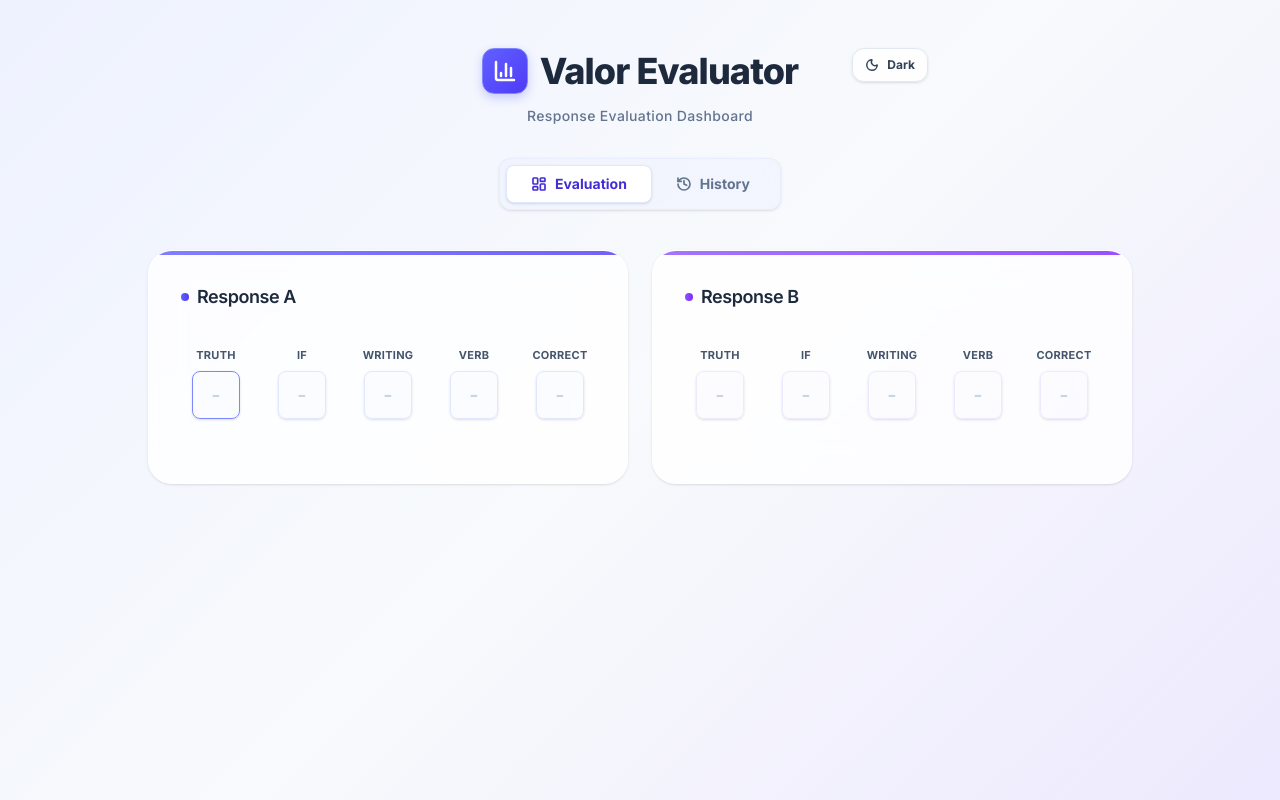
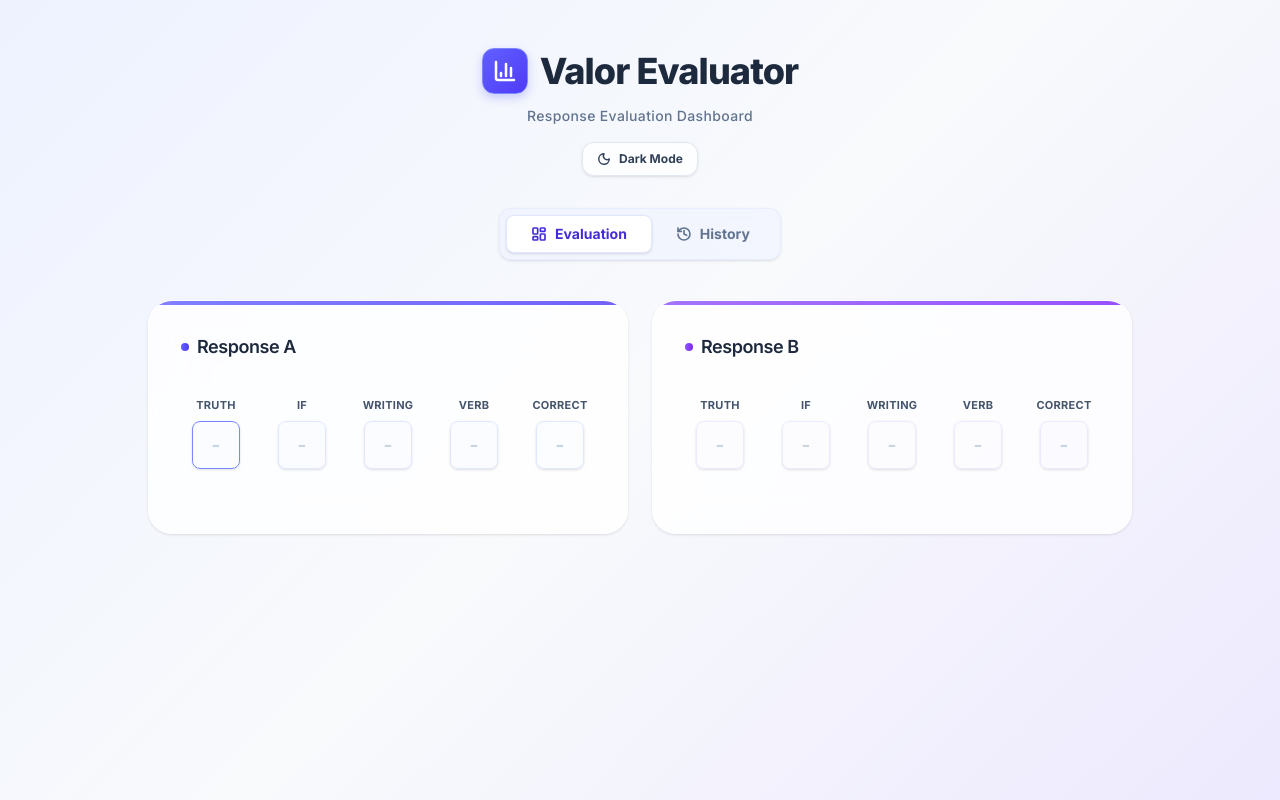
Before and after one commit to Satyendra0007/valor-evaluator, a React (Vite) app: page / in a window 1280 px wide. Built offline with nearby package versions, Linux system fonts and the light colour scheme.

Commit message:
fixed dark mode button overlap issue

```diff
--- a/src/App.jsx
+++ b/src/App.jsx
@@ -74,16 +74,7 @@ export default function App() {
 
   return (
     <div className="p-4 sm:p-6 lg:p-8 w-full max-w-6xl mx-auto flex flex-col items-center text-slate-900 transition-colors dark:text-slate-100">
-      <div className="text-center mb-8 w-full max-w-xl px-4 mt-4 relative">
-        <button
-          onClick={() => setTheme((prev) => (prev === "light" ? "dark" : "light"))}
-          className="absolute right-0 top-0 inline-flex items-center gap-2 rounded-xl border border-slate-200 bg-white/80 px-3 py-2 text-xs font-bold text-slate-700 shadow-sm backdrop-blur-md transition-all hover:border-slate-300 hover:bg-white dark:border-slate-700 dark:bg-slate-900/70 dark:text-slate-100 dark:hover:border-slate-600 dark:hover:bg-slate-900"
-          aria-label={`Switch to ${theme === "light" ? "dark" : "light"} mode`}
-        >
-          {theme === "light" ? <Moon size={14} strokeWidth={2.5} /> : <Sun size={14} strokeWidth={2.5} />}
-          {theme === "light" ? "Dark" : "Light"}
-        </button>
-
+      <div className="text-center mb-4 md:mb-8 w-full max-w-xl px-4 mt-4">
         <h1 className="text-3xl sm:text-4xl font-extrabold mb-3 flex items-center justify-center gap-3 text-slate-800 tracking-tight dark:text-slate-100">
           <div className="bg-gradient-to-br from-indigo-500 to-indigo-600 p-2 sm:p-2.5 rounded-xl shadow-[0_4px_10px_rgb(99,102,241,0.3)] border border-indigo-400">
             <BarChart3 size={24} className="text-white" strokeWidth={2.5} />
@@ -93,6 +84,16 @@ export default function App() {
         <p className="text-sm text-slate-500 font-medium tracking-wide dark:text-slate-400">
           Response Evaluation Dashboard
         </p>
+        <div className="mt-4 flex justify-center">
+          <button
+            onClick={() => setTheme((prev) => (prev === "light" ? "dark" : "light"))}
+            className="inline-flex items-center gap-2 rounded-xl border border-slate-200 bg-white/80 px-3.5 py-2 text-xs font-bold text-slate-700 shadow-sm backdrop-blur-md transition-all hover:border-slate-300 hover:bg-white dark:border-slate-700 dark:bg-slate-900/70 dark:text-slate-100 dark:hover:border-slate-600 dark:hover:bg-slate-900"
+            aria-label={`Switch to ${theme === "light" ? "dark" : "light"} mode`}
+          >
+            {theme === "light" ? <Moon size={14} strokeWidth={2.5} /> : <Sun size={14} strokeWidth={2.5} />}
+            {theme === "light" ? "Dark Mode" : "Light Mode"}
+          </button>
+        </div>
       </div>
 
       <div className="bg-indigo-50/50 backdrop-blur-md p-1.5 rounded-xl shadow-sm border border-indigo-100/50 mb-10 flex items-center w-max mx-auto dark:bg-slate-900/60 dark:border-slate-700/80">
```
